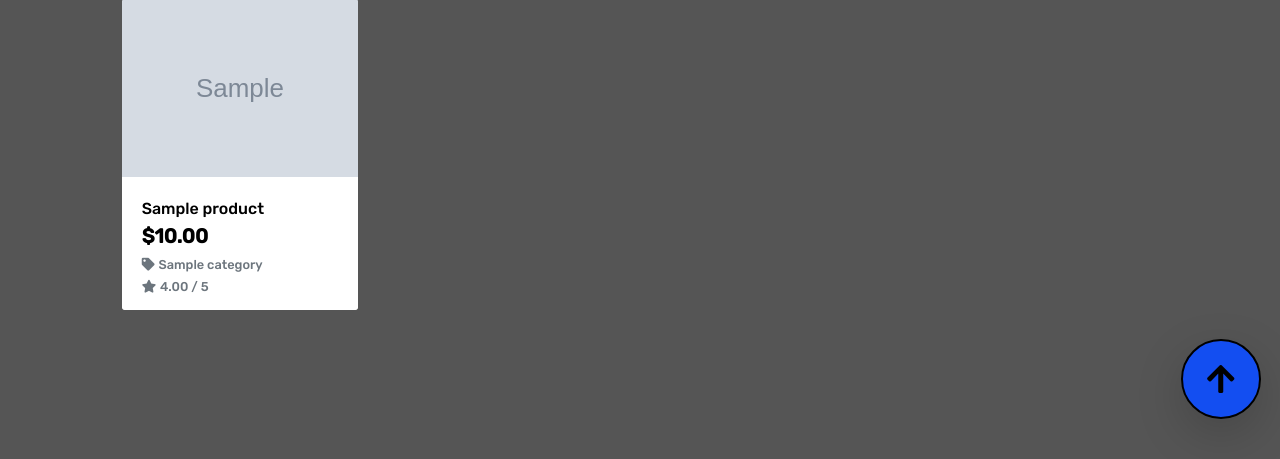
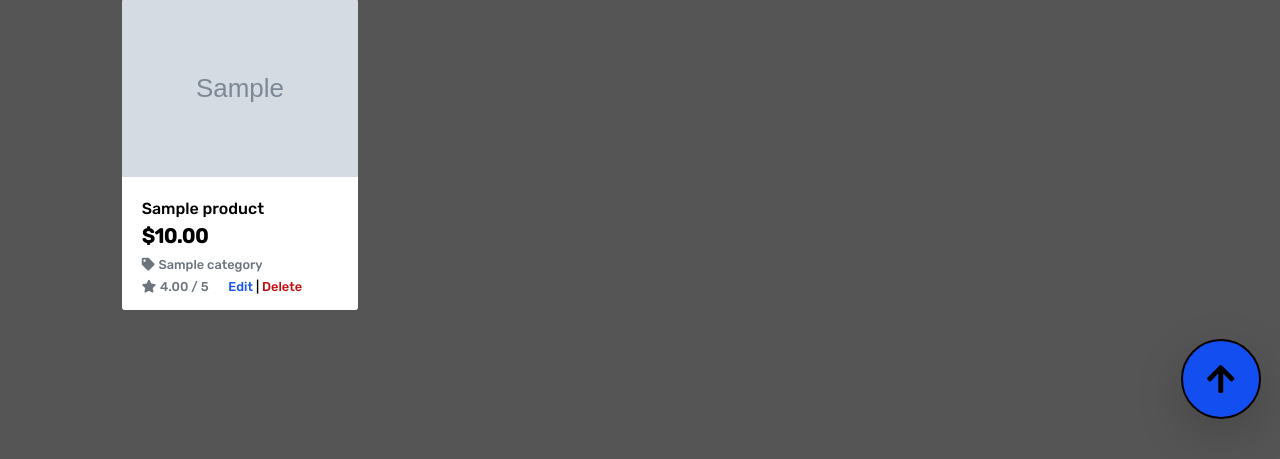
Before and after one commit to Harbs1999/game_geek, a Django app: page /products/ in a window 1280 px wide. Shown: the part 341-800 px from the top of the page. Run offline with Django 3.2, Linux system fonts and the light colour scheme; a user stored in the database is signed in; tables that the repository leaves empty hold one stand-in row (values such as "Sample post"); grey boxes marked "Sample" are stand-in pictures; some libraries are stand-ins or nearby versions.

Commit message:
Admin - added deleting products functionality, added edit and delete links on product items

```diff
--- a/products/templates/products/products.html
+++ b/products/templates/products/products.html
@@ -82,6 +82,12 @@
                                             {% else %}
                                                 <small class="text-muted">No Rating</small>
                                             {% endif %}
+                                            {% if request.user.is_superuser %}
+                                                <small class="ml-3">
+                                                    <a class="text-blue" href="{% url 'edit_product' product.id %}">Edit</a> |
+                                                    <a class="text-red" href="{% url 'delete_product' product.id %}">Delete</a>
+                                                </small>
+                                            {% endif %}
                                         </div>
                                     </div>
                                 </div>
--- a/products/urls.py
+++ b/products/urls.py
@@ -6,4 +6,5 @@ urlpatterns = [
     path('<int:product_id>/', views.product_detail, name='product_detail'),
     path('add/', views.add_product, name='add_product'),
     path('edit/<int:product_id>/', views.edit_product, name='edit_product'),
+    path('delete/<int:product_id>/', views.delete_product, name='delete_product'),
 ]
--- a/products/views.py
+++ b/products/views.py
@@ -113,3 +113,11 @@ def edit_product(request, product_id):
     }
 
     return render(request, template, context)
+
+
+def delete_product(request, product_id):
+    """ Delete a product from the store """
+    product = get_object_or_404(Product, pk=product_id)
+    product.delete()
+    messages.success(request, 'Product deleted!')
+    return redirect(reverse('products'))
```
Also changed, not shown: products/templates/products/product_detail.html (+7 -0 lines), media/noimage.png (added).
